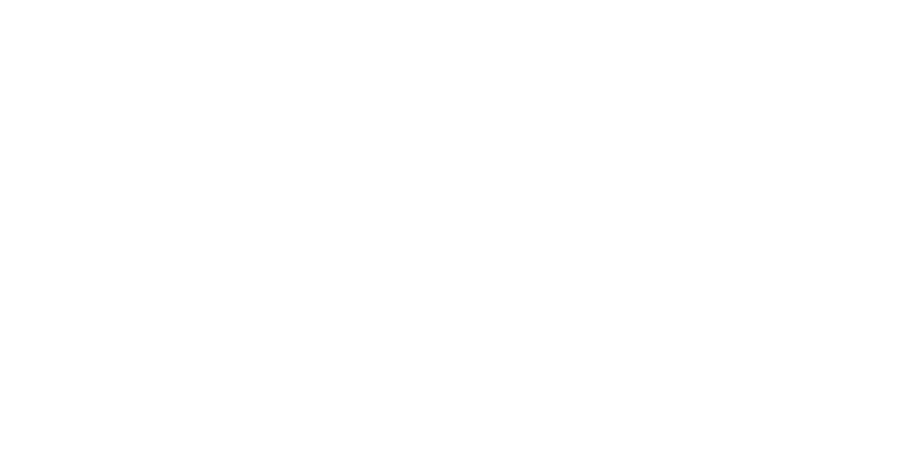
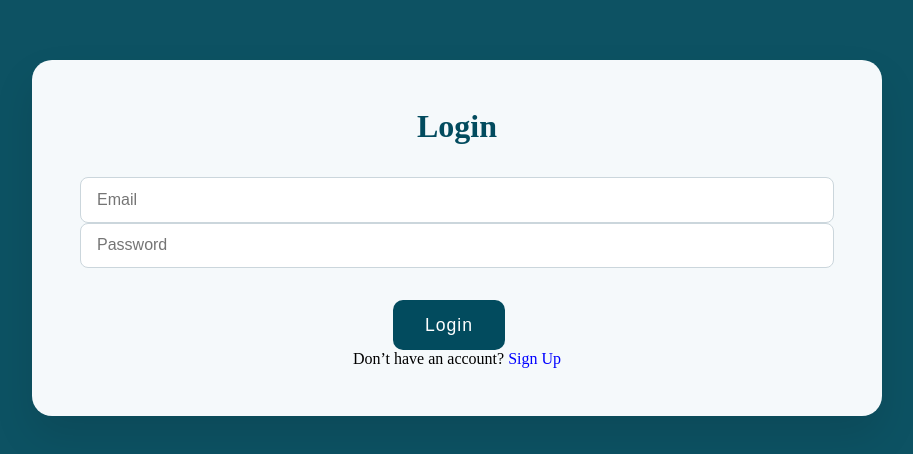
Before and after one commit to Shrasti12/MediVerse, a React (Vite) app in the folder my-app/: page /login in a window 1280 px wide. Before the commit this address had no page. Shown: the part 162-616 px from the top of the page, without its empty margins (183-1096 px from the left). Built offline with nearby package versions, Linux system fonts and the light colour scheme.

Commit message:
done with the frontend

```diff
--- a/my-app/src/Routes/AppRoutes.tsx
+++ b/my-app/src/Routes/AppRoutes.tsx
@@ -3,7 +3,7 @@
 import UploadPrescription from '../pages/UploadPrescription';
 import ReimbursementWithPrescription from '../pages/ReimbursePres';
 import ReimbursementWithoutPrescription from '../pages/ReimburseWithoutPres';
-// import Login from '../pages/login';
+
 import Approve from '../pages/Approve';
 import Dependent from '../pages/Dependent';
 import PresStatus from '../pages/PresStatus';
@@ -12,6 +12,8 @@
 import HospitalList from '../pages/HospitalList';
 import ReportWithoutPres from '../pages/ReportWithoutPres';
 import UpdateDependent from '../pages/UpdateDependent';
+import Login from '../pages/Login';
+import Signup from '../pages/signup';
 
 
 const AppRoutes = () => {
@@ -21,7 +23,8 @@
       <Route path="/upload" element={<UploadPrescription />} />
       <Route path="/reimbursement/with" element={<ReimbursementWithPrescription />} />
       <Route path="/reimbursement/without" element={<ReimbursementWithoutPrescription />} />
-      {/* <Route path="/login" element={<Login />}/> */}
+      <Route path="/signup" element={<Signup/>}/>
+      <Route path="/login" element={<Login />}/>
       <Route path="/approve" element={<Approve/>}/>
       <Route path="/dependent" element={<Dependent/>}/>
       <Route path="/PresStatus" element={<PresStatus/>}/>
--- a/my-app/src/pages/Login.tsx
+++ b/my-app/src/pages/Login.tsx
@@ -1,10 +1,54 @@
-function Login(){
-    return(
-        <>
-        <h1>
-            This is the login page
-        </h1>
-        </>
-    )
-}
+import React, { useState } from "react";
+// import './Auth.css';
+import "./UploadPrescription";
+import { useNavigate, Link } from "react-router-dom";
+
+const Login: React.FC = () => {
+  const navigate = useNavigate();
+  const [email, setEmail] = useState("");
+  const [password, setPassword] = useState("");
+
+  const handleLogin = (e: React.FormEvent) => {
+    e.preventDefault();
+    // You can replace this with actual API/auth logic
+    console.log("Logging in with:", { email, password });
+    navigate("/"); // Redirect to homepage after login
+  };
+
+  return (
+    <div className="upload-container">
+      <form className="form-section" onSubmit={handleLogin}>
+        <h2 className="heading">Login</h2>
+        <div className="grid-2">
+          <input
+            type="email"
+            placeholder="Email"
+            required
+            value={email}
+            onChange={(e) => setEmail(e.target.value)}
+          />
+        </div>
+        <div className="grid-2">
+          <input
+            type="password"
+            placeholder="Password"
+            required
+            value={password}
+            onChange={(e) => setPassword(e.target.value)}
+          />
+        </div>
+        <button type="submit" className="submit-btn-U">
+          Login
+        </button>
+        <p>
+          Don’t have an account?{" "}
+          <Link to="/signup" style={{ color: "blue" }}>
+            Sign Up
+          </Link>
+        </p>
+      </form>
+    </div>
+  );
+};
+
 export default Login;
--- a/my-app/src/pages/UploadPrescription.css
+++ b/my-app/src/pages/UploadPrescription.css
@@ -27,56 +27,9 @@
 
 }
 
-/*
-.form-wrapper {
-  margin-left: 250px;
+.link{
+  color: #00cfe8;
 }
-
-/*
-=== Sidebar === */
-/* .sidebar {
-  width: 250px;
-  background-color: #013642;
-  color: white;
-  padding: 2rem;
-  display: flex;
-  flex-direction: column;
-  align-items: flex-start;
-  border-top-left-radius: 20px;
-  border-bottom-left-radius: 20px;
-}
-
-.sidebar-title {
-  font-size: 1.8rem;
-  font-weight: bold;
-  margin-bottom: 3rem;
-}
-
-.sidebar-nav {
-  display: flex;
-  flex-direction: column;
-  gap: 1.5rem;
-  width: 100%;
-  height: 100%;
-}
-
-.nav-item {
-  background: none;
-  border: none;
-  color: white;
-  font-size: 1rem;
-  display: flex;
-  align-items: center;
-  gap: 0.75rem;
-  cursor: pointer;
-  padding: 0.5rem 0;
-  transition: 0.3s;
-}
-
-.nav-item:hover,
-.nav-item.active {
-  color: #00cfe8;
-} */
 
 /* === Main Content === */
 .upload-container {
--- /dev/null
+++ b/my-app/src/pages/signup.tsx
@@ -0,0 +1,50 @@
+import React, { useState } from 'react';
+import './UploadPrescription.css';
+import { useNavigate, Link } from 'react-router-dom';
+
+const Signup: React.FC = () => {
+  const navigate = useNavigate();
+  const [name, setName] = useState('');
+  const [email, setEmail] = useState('');
+  const [password, setPassword] = useState('');
+
+  const handleSignup = (e: React.FormEvent) => {
+    e.preventDefault();
+    // Add real API request here
+    console.log('Signing up with:', { name, email, password });
+    navigate('/'); // Redirect to homepage after signup
+  };
+
+  return (
+    <div className="upload-container">
+      <form className="form-section" onSubmit={handleSignup}>
+        <h2 className='heading'>Sign Up</h2>
+        <input
+          type="text"
+          placeholder="Full Name"
+          required
+          value={name}
+          onChange={(e) => setName(e.target.value)}
+        />
+        <input
+          type="email"
+          placeholder="Email"
+          required
+          value={email}
+          onChange={(e) => setEmail(e.target.value)}
+        />
+        <input
+          type="password"
+          placeholder="Password"
+          required
+          value={password}
+          onChange={(e) => setPassword(e.target.value)}
+        />
+        <button type="submit" className="submit-btn-U">Create Account</button>
+        <p>Already have an account? <Link to="/login" style={{ color: "blue" }}>Login</Link></p>
+      </form>
+    </div>
+  );
+};
+
+export default Signup;
```
